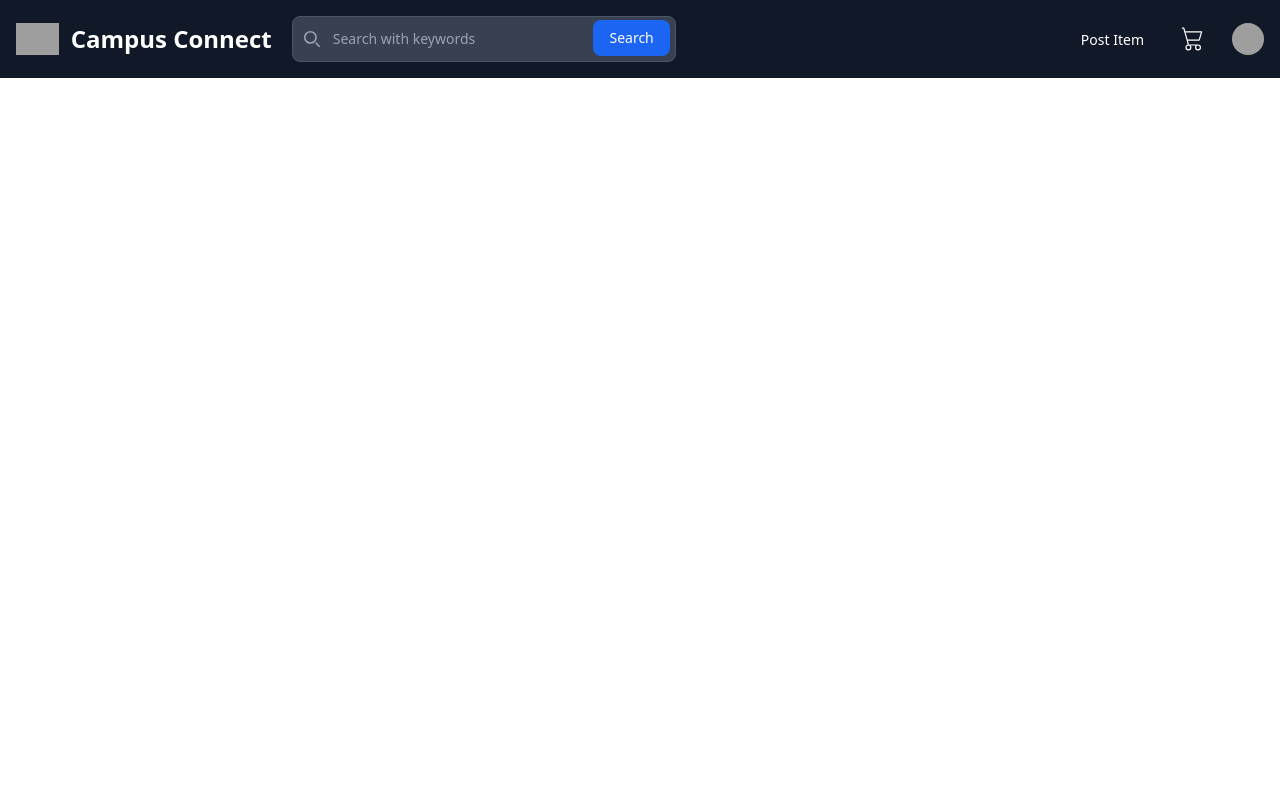
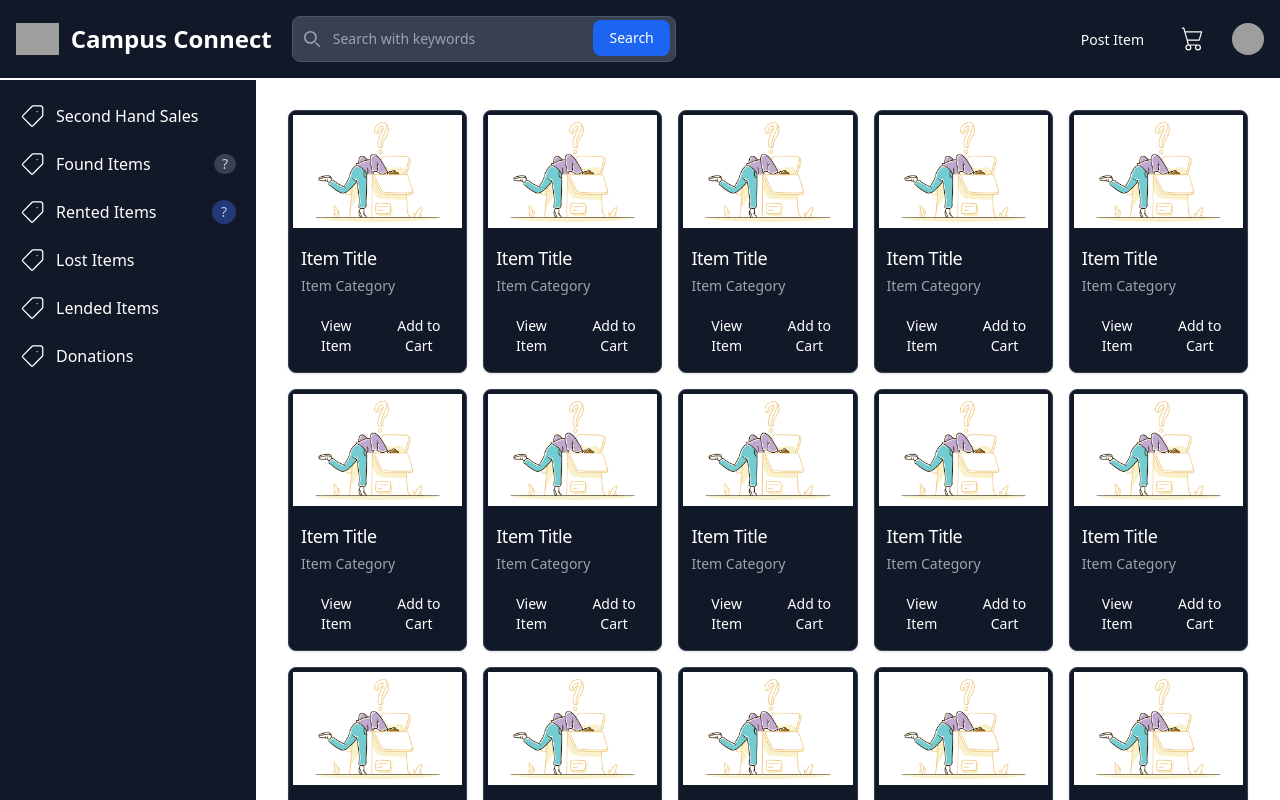
Before and after one commit to uygararas/CS319-Project, a React (Vite) app in the folder front/: page / in a window 1280 px wide. Shown: the top 800 px of the page. Built offline with nearby package versions, Linux system fonts and the light colour scheme; grey boxes are pictures that could not be loaded.

Commit message:
main.jsx commit

```diff
--- a/front/src/main.jsx
+++ b/front/src/main.jsx
@@ -1,12 +1,15 @@
 import React from 'react'
-import ReactDOM from 'react-dom/client'
+import ReactDOM from 'react-dom';
 import './index.css'
-import Test from "./test.jsx";
 import Navbar from "./components/navbar.jsx";
-import '../flowbite.min.js';
+import 'flowbite';
+import Sidebar from "./components/sidebar.jsx";
+import Homepage from "./pages/homepage.jsx";
 
-ReactDOM.createRoot(document.getElementById('root')).render(
-  <React.StrictMode>
-    <Navbar />
-  </React.StrictMode>,
-)
+// eslint-disable-next-line react/no-deprecated
+ReactDOM.render(
+    <React.StrictMode>
+        <Homepage />
+    </React.StrictMode>,
+    document.getElementById('root')
+);
--- a/front/tailwind.config.js
+++ b/front/tailwind.config.js
@@ -8,6 +8,10 @@ export default {
     './node_modules/flowbite/**/*.js'
   ],
   theme: {
+    colors: {
+      'dark-royal-blue': '#002366',
+      'gold': '#FFD700',
+    },
     extend: {},
   },
   plugins: [flowbite],
```
